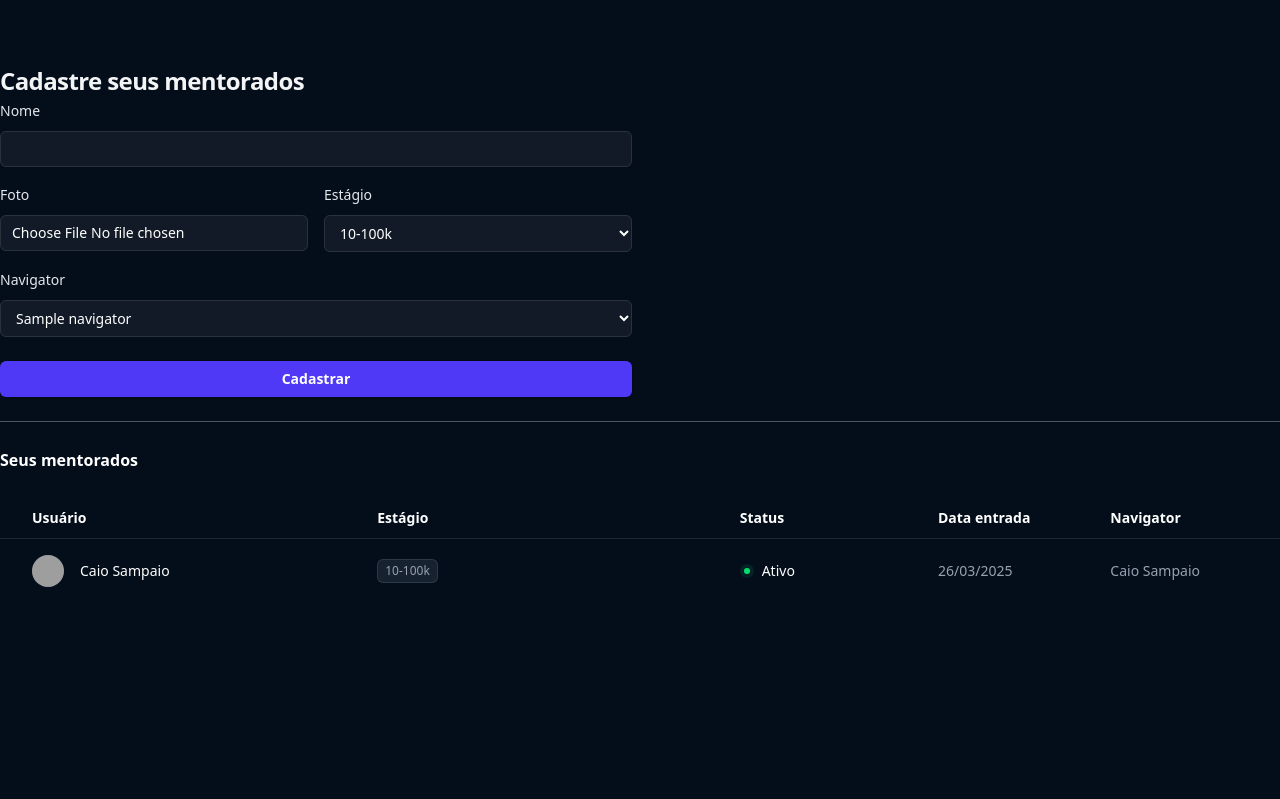
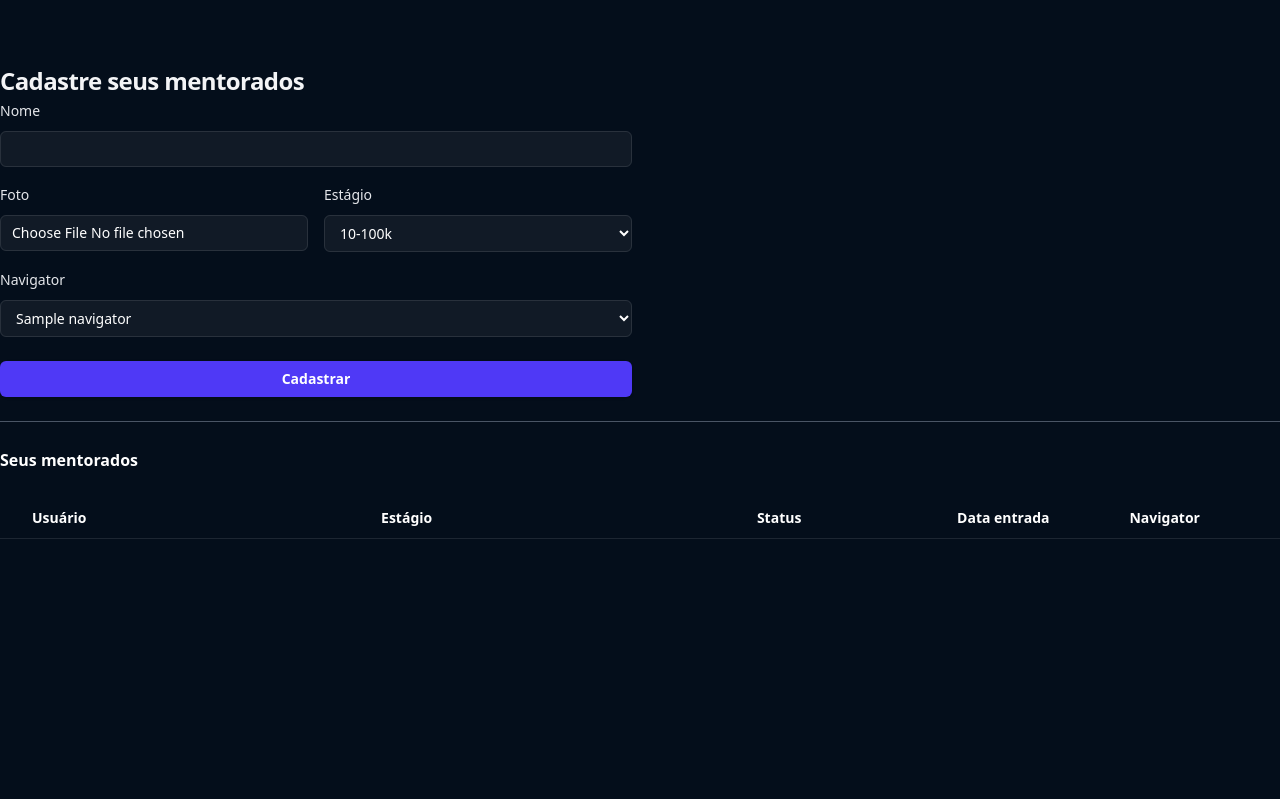
Before and after one commit to pedromakaveli/mentorando, a Django app: page /mentorados/ in a window 1280 px wide. Shown: the part 65-864 px from the top of the page. Run offline with Django 5.2, Linux system fonts and the light colour scheme; a user stored in the database is signed in; tables that the repository leaves empty hold one stand-in row (values such as "Sample post"); lists and menus that the app fills with data are empty; grey boxes are pictures that could not be loaded.

Commit message:
Finaliza front mentorados

```diff
--- a/mentorados/templates/mentorados.html
+++ b/mentorados/templates/mentorados.html
@@ -37,7 +37,7 @@
     <div class="max-w-7xl mx-auto py-12">
         <div class="grid grid-cols-2 gap-4">
             <div>
-              <form action="{% url 'mentorados' %}" method="POST"> {% csrf_token %}
+              <form action="{% url 'mentorados' %}" method="POST" enctype="multipart/form-data"> {% csrf_token %}
                 <h2 class="mt-4 text-2xl/9 font-bold tracking-tight text-gray-100">Cadastre seus mentorados</h2>
                 {% if messages %}
                     {% for message in messages %}
@@ -129,16 +129,17 @@
               <tbody class="divide-y divide-white/5">
 
 
-                  <tr>
+                {% for mentorado in mentorados %}
+                <tr>
                     <td class="py-4 pl-4 pr-8 sm:pl-6 lg:pl-8">
                       <div class="flex items-center gap-x-4">
-                        <img src="#" alt="" class="size-8 rounded-full bg-gray-800">
-                        <div class="truncate text-sm/6 font-medium text-white">Caio Sampaio</div>
+                        <img src="/media/{{mentorado.foto}}" alt="" class="size-8 rounded-full bg-gray-800 object-cover">
+                        <div class="truncate text-sm/6 font-medium text-white">{{mentorado.nome}}</div>
                       </div>
                     </td>
                     <td class="hidden py-4 pl-0 pr-4 sm:table-cell sm:pr-8">
                       <div class="flex gap-x-3">
-                        <div class="rounded-md bg-gray-700/40 px-2 py-1 text-xs font-medium text-gray-400 ring-1 ring-inset ring-white/10">10-100k</div>
+                        <div class="rounded-md bg-gray-700/40 px-2 py-1 text-xs font-medium text-gray-400 ring-1 ring-inset ring-white/10">{{mentorado.estagio}}</div>
                       </div>
                     </td>
                     <td class="py-4 pl-0 pr-4 text-sm/6 sm:pr-8 lg:pr-20">
@@ -149,12 +150,14 @@
                         <div class="hidden text-white sm:block">Ativo</div>
                       </div>
                     </td>
-                    <td class="hidden py-4 pl-0 pr-8 text-sm/6 text-gray-400 md:table-cell lg:pr-20">26/03/2025</td>
+                    <td class="hidden py-4 pl-0 pr-8 text-sm/6 text-gray-400 md:table-cell lg:pr-20">{{mentorado.criado_em}}</td>
                     <td class="hidden py-4 pl-0 pr-8 text-sm/6 text-gray-400 md:table-cell lg:pr-20">
 
-                        Caio Sampaio
+                        {{mentorado.navigator}}
                     </td>
                   </tr>
+
+                  {% endfor %}
 
               </tbody>
             </table>
```
